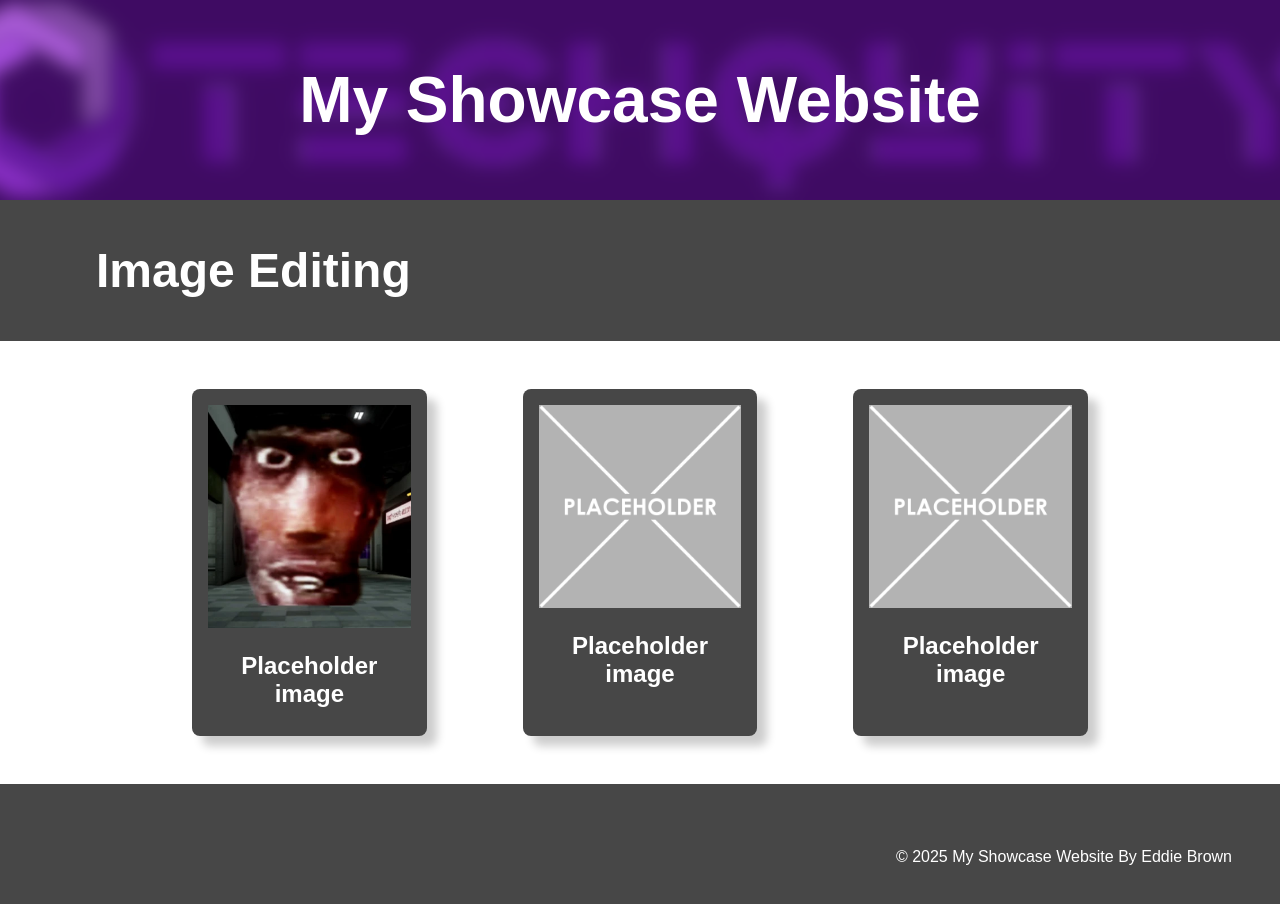
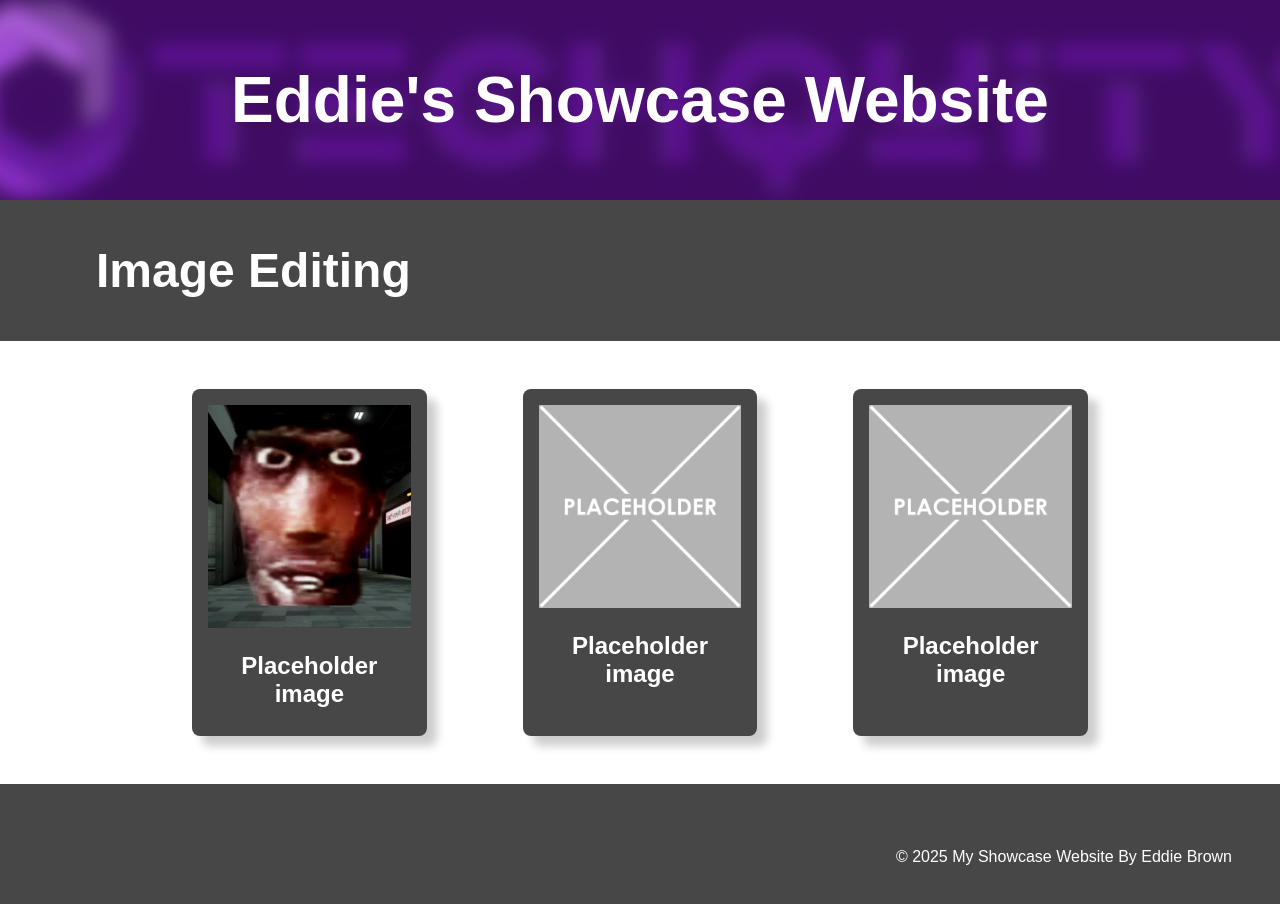
Before and after one commit to bhs24378/MyYear10Website, a plain HTML site: page index.html in a window 1280 px wide. Drawn offline with Linux system fonts and the light colour scheme.

Commit message:
name change

```diff
--- a/index.html
+++ b/index.html
@@ -12,7 +12,7 @@
 
     <!-- The Hero Section -------------------------------------------------------------------------------------- -->
     <section class="hero">
-        <div class="hero-text">My Showcase Website</div>
+        <div class="hero-text">Eddie's Showcase Website</div>
     </section>
 
 <!-- Topic one ------------------------------------------------------------------------------------------------- -->
```
